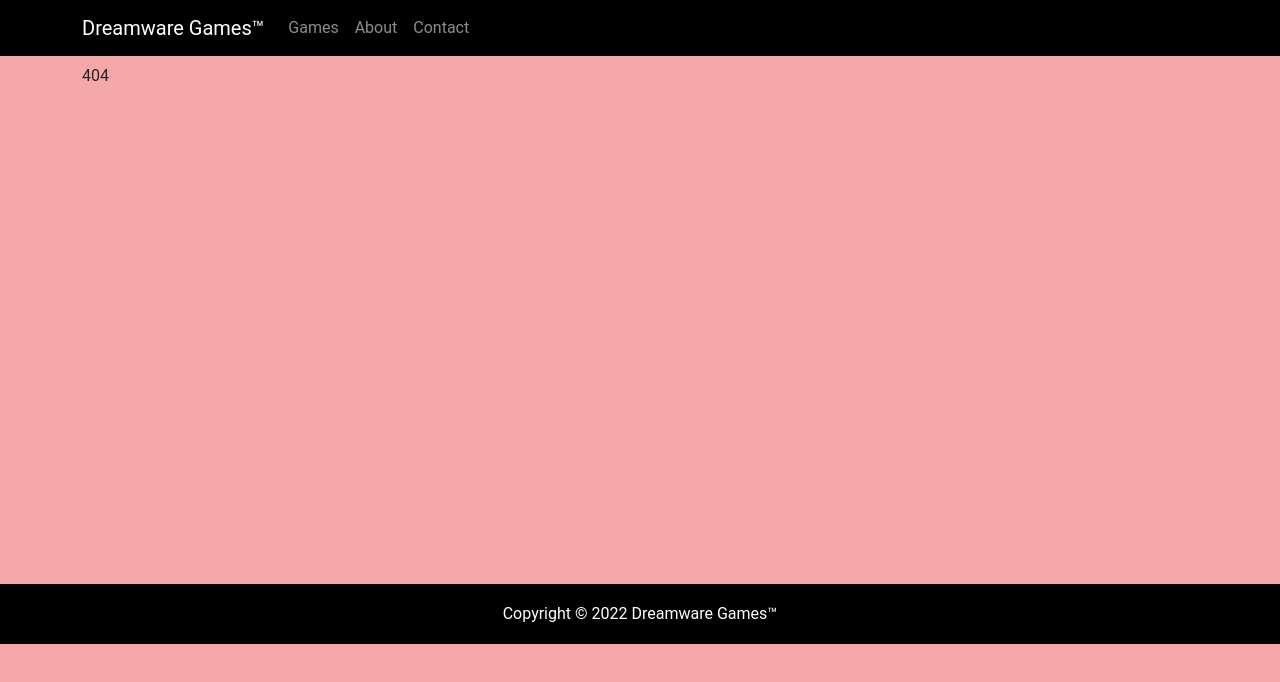
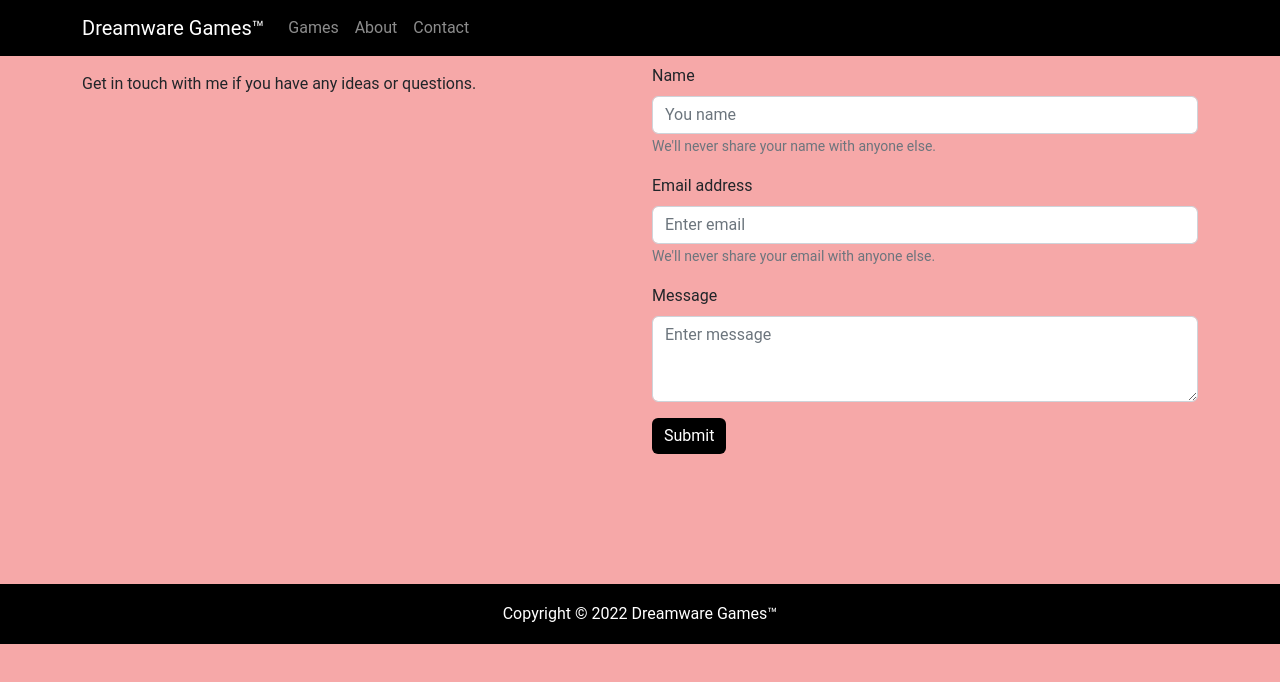
Before and after one commit to Dreamware-Games/website, a React (Create React App) app: page /contact in a window 1280 px wide. Before the commit this address had no page. Shown: the top 682 px of the page. Built offline with nearby package versions, Linux system fonts and the light colour scheme.

Commit message:
Contact page/form. Styling.

```diff
--- a/src/App.js
+++ b/src/App.js
@@ -6,6 +6,7 @@ import { BrowserRouter as Router } from 'react-router-dom'
 import { Home } from './pages/Home'
 import { Games } from './pages/Games'
 import { About } from './pages/About'
+import { Contact } from './pages/Contact'
 import { NotFound } from './pages/NotFound'
 
 import { MenuBar } from './components/Menubar'
@@ -20,6 +21,7 @@ export const App = () => {
           <Route exact path='/' element={<Home />} />
           <Route exact path='/games' element={<Games />} />
           <Route exact path='/about' element={<About />} />
+          <Route exact path='/contact' element={<Contact />} />
           <Route path='/*' element={<NotFound />} />
         </Routes>
       </Router>
--- a/src/assets/css/style.css
+++ b/src/assets/css/style.css
@@ -16,3 +16,10 @@ html {
     display: flex;
     justify-content: center;
 }
+
+.btn-primary {
+    border: none;
+    --bs-btn-bg: #000;
+    --bs-btn-hover-bg: #888;
+    --bs-btn-active-bg: #555;
+}
--- /dev/null
+++ b/src/pages/Contact.js
@@ -0,0 +1,37 @@
+import React from 'react';
+import { Row, Col, Button, Container, Form } from 'react-bootstrap';
+
+export const Contact = () => {
+    return (
+        <Container className='mt-2 wrapper'>
+            <Row>
+                <Col className='mt-2 mb-2' sm>Get in touch with me if you have any ideas or questions.</Col>
+                <Col sm>
+                    <Form>
+                        <Form.Group className="mb-3" controlId="formBasicName">
+                            <Form.Label>Name</Form.Label>
+                            <Form.Control type="text" placeholder="You name" />
+                            <Form.Text className="text-muted">
+                                We'll never share your name with anyone else.
+                            </Form.Text>
+                        </Form.Group>
+                        <Form.Group className="mb-3" controlId="formBasicEmail">
+                            <Form.Label>Email address</Form.Label>
+                            <Form.Control type="email" placeholder="Enter email" />
+                            <Form.Text className="text-muted">
+                                We'll never share your email with anyone else.
+                            </Form.Text>
+                        </Form.Group>
+                        <Form.Group className="mb-3" controlId="formBasicMessage">
+                            <Form.Label>Message</Form.Label>
+                            <Form.Control as="textarea" placeholder="Enter message" rows={3} />
+                        </Form.Group>
+                        <Button variant="primary" type="submit">
+                            Submit
+                        </Button>
+                    </Form>
+                </Col>
+            </Row>
+        </Container>
+    )
+}
```
